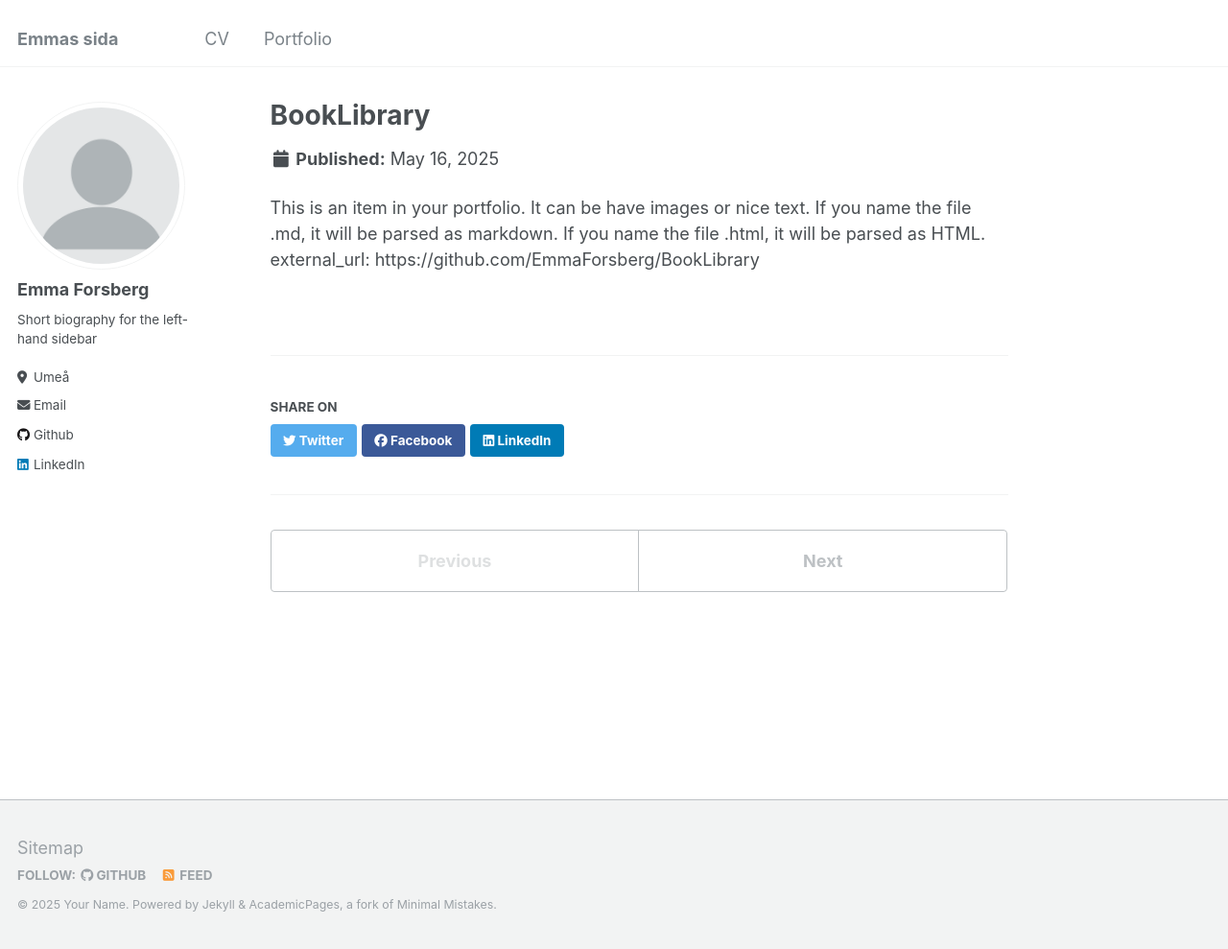
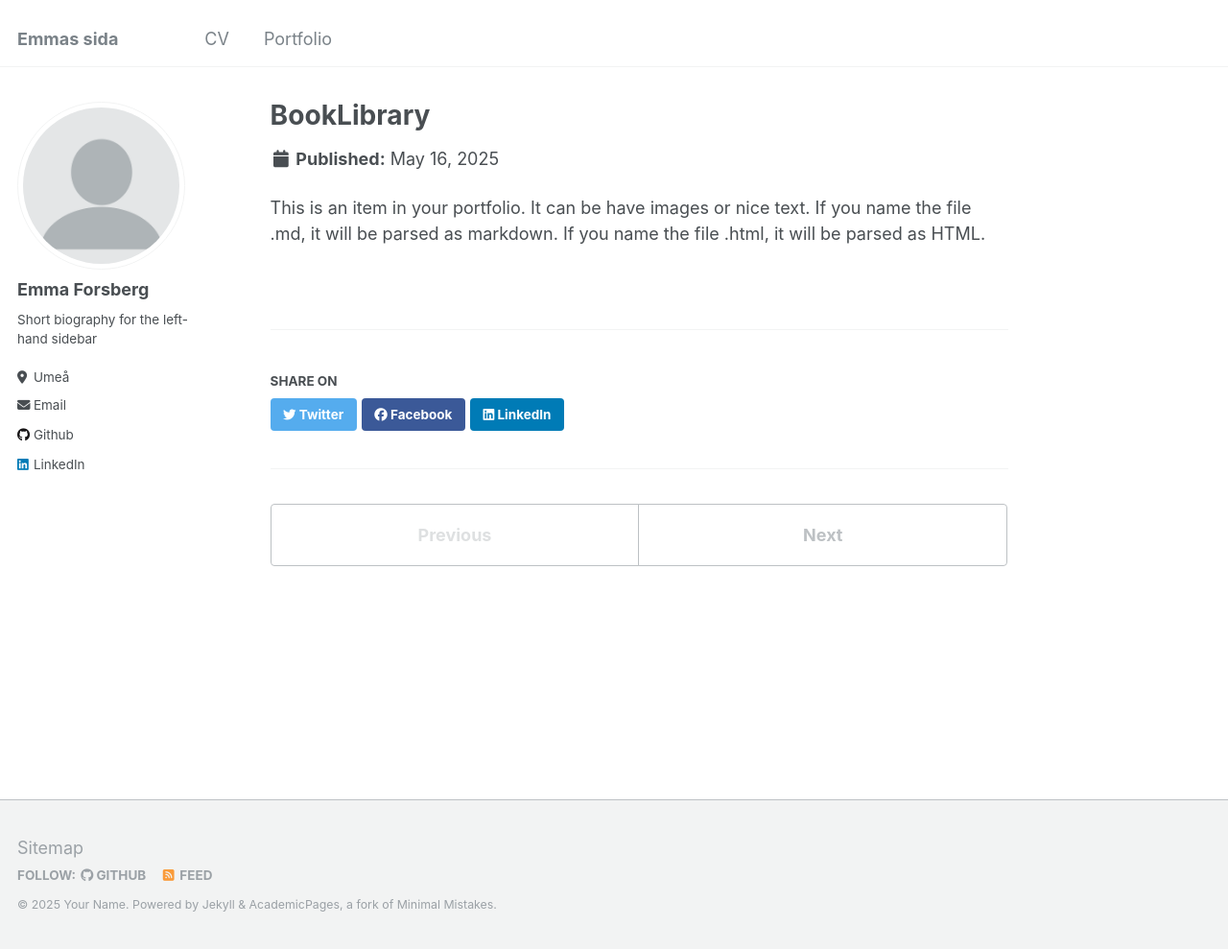
Before and after one commit to EmmaForsberg/emmaforsberg.github.io, a Jekyll site: the page built from _portfolio/portfolio-1.md, in a window 1280 px wide and 989 px high. Shown: the whole window at 96% size. Built offline with Jekyll 4.4.1, drawn with Linux system fonts in a browser that asks for light colours.

Commit message:
Update portfolio-1.md

```diff
--- a/_portfolio/portfolio-1.md
+++ b/_portfolio/portfolio-1.md
@@ -2,7 +2,7 @@
 title: "BookLibrary"
 excerpt: "Här kommer en kort beskrivning av projektet<br/><img src='/images/500x300.png'>"
 collection: portfolio
+external_url: https://github.com/EmmaForsberg/BookLibrary
 ---
 
 This is an item in your portfolio. It can be have images or nice text. If you name the file .md, it will be parsed as markdown. If you name the file .html, it will be parsed as HTML.
-external_url: https://github.com/EmmaForsberg/BookLibrary
```
